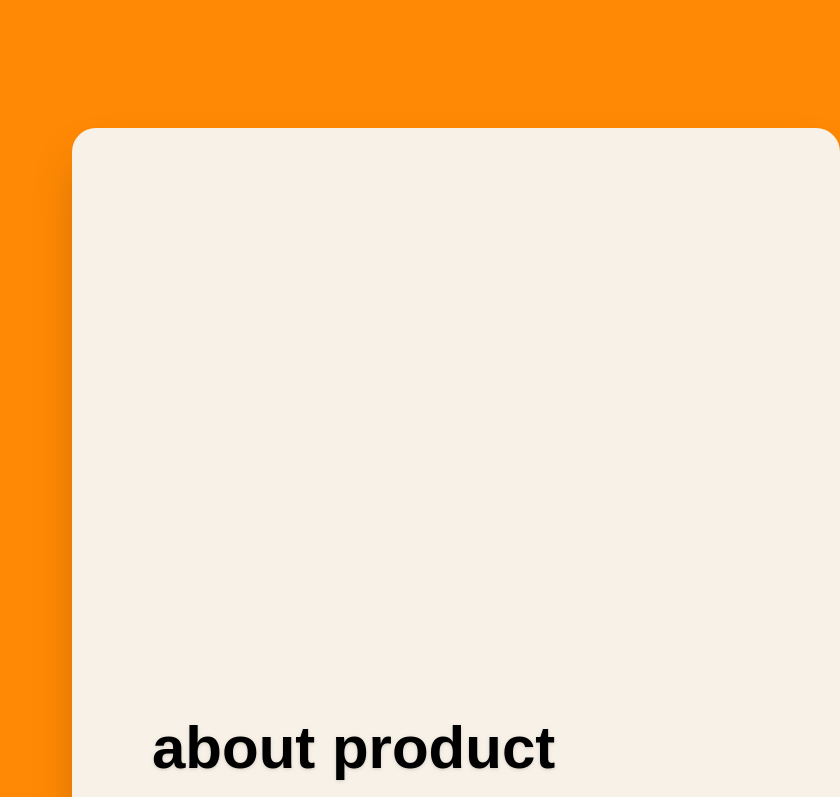
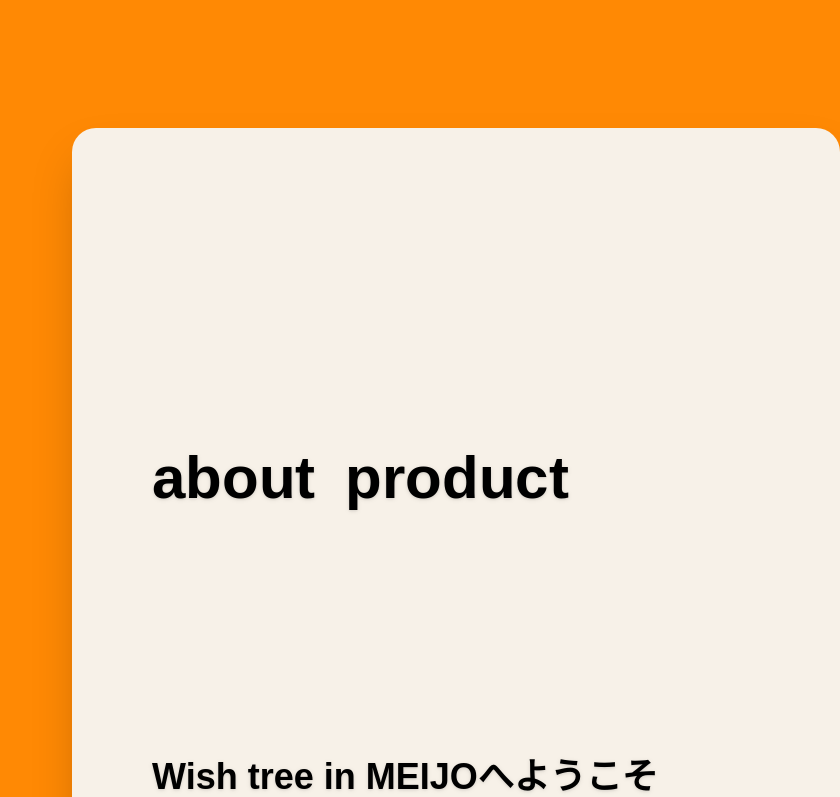
Before and after one commit to CreativeLab2025/wish-tree-in-MEIJO-lp, a Next.js app in the folder frontend/: page /prot in a window 1280 px wide. Shown: the part 2000-2797 px from the top of the page, without its empty margins (440-1280 px from the left). Built offline with nearby package versions, Linux system fonts and the light colour scheme.

Commit message:
可愛いアニメーション

```diff
--- /dev/null
+++ b/frontend/src/components/AnimateOnInView.tsx
@@ -0,0 +1,54 @@
+import React, { useRef, useEffect, useState, type ElementType, type CSSProperties, type ReactNode } from 'react';
+
+interface AnimateOnInViewProps {
+  children: ReactNode | ((props: { isVisible: boolean }) => ReactNode);
+  className: string; // 付与するアニメーションクラス
+  triggerOnce?: boolean; // 一度だけ発火するか
+  as?: ElementType; // ラップするタグ名
+  style?: CSSProperties;
+}
+
+const AnimateOnInView: React.FC<AnimateOnInViewProps> = ({
+  children,
+  className,
+  triggerOnce = true,
+  as: Tag = 'div',
+  style,
+}) => {
+  const ref = useRef<HTMLElement | null>(null);
+  const [isVisible, setIsVisible] = useState(false);
+
+  useEffect(() => {
+    const node = ref.current;
+    if (!node) return;
+    const observer = new window.IntersectionObserver(
+      ([entry]) => {
+        if (entry.isIntersecting) {
+          setIsVisible(true);
+          if (triggerOnce) observer.disconnect();
+        } else if (!triggerOnce) {
+          setIsVisible(false);
+        }
+      },
+      { threshold: 0.2 }
+    );
+    observer.observe(node);
+    return () => observer.disconnect();
+  }, [triggerOnce]);
+
+  const content = typeof children === 'function'
+    ? (children as (props: { isVisible: boolean }) => ReactNode)({ isVisible })
+    : children;
+
+  return (
+    <Tag
+      ref={ref}
+      className={isVisible ? className : ''}
+      style={style}
+    >
+      {content}
+    </Tag>
+  );
+};
+
+export default AnimateOnInView;
--- /dev/null
+++ b/frontend/src/components/intro/abot.css
@@ -0,0 +1,46 @@
+.falling-char {
+  display: inline-block;
+  opacity: 0;
+  transform: translateY(-40px) scale(0.8) rotate(-10deg);
+  animation: fallIn 0.6s cubic-bezier(0.23, 1, 0.32, 1) forwards;
+}
+
+@keyframes fallIn {
+  0% {
+    opacity: 0;
+    transform: translateY(-40px) scale(0.8) rotate(-10deg);
+  }
+  60% {
+    opacity: 1;
+    transform: translateY(10px) scale(1.05) rotate(2deg);
+  }
+  80% {
+    transform: translateY(-4px) scale(0.98) rotate(-2deg);
+  }
+  100% {
+    opacity: 1;
+    transform: translateY(0) scale(1) rotate(0deg);
+  }
+}
+
+.animate-fadein-section {
+  animation: fadeInSection 1.2s ease 0.2s both;
+}
+@keyframes fadeInSection {
+  from { opacity: 0; transform: scale(0.98); }
+  to { opacity: 1; transform: scale(1); }
+}
+
+.animate-fadein-up {
+  animation: fadeInUp 1s cubic-bezier(0.23, 1, 0.32, 1) both;
+}
+@keyframes fadeInUp {
+  from {
+    opacity: 0;
+    transform: translateY(30px);
+  }
+  to {
+    opacity: 1;
+    transform: translateY(0);
+  }
+}
--- a/frontend/src/components/intro/abot.tsx
+++ b/frontend/src/components/intro/abot.tsx
@@ -1,23 +1,68 @@
-import React from 'react';
+import React, { useRef, useEffect, useState } from 'react';
 import Link from 'next/link';
+import AnimateOnInView from '../AnimateOnInView';
+import './abot.css'; // カスタムCSSをインポート
+
+const title = "about product";
 
 export default function Abot() {
+  const sectionRef = useRef<HTMLDivElement>(null);
+  const [isVisible, setIsVisible] = useState(false);
+
+  useEffect(() => {
+    const observer = new window.IntersectionObserver(
+      ([entry]) => {
+        if (entry.isIntersecting) {
+          setIsVisible(true);
+          observer.disconnect(); // 一度だけ発火
+        }
+      },
+      { threshold: 0.2 }
+    );
+    if (sectionRef.current) {
+      observer.observe(sectionRef.current);
+    }
+    return () => observer.disconnect();
+  }, []);
+
   return (
-    <section className="z-[100] max-w-3xl h-200px ml-auto flex flex-col justify-center py-80 my-32 px-10 md:py-80 md:px-20 bg-[#F7F1E8] rounded-3xl shadow-2xl text-left">
-      <h2 className="text-4xl md:text-6xl font-extrabold mb-6 text-black drop-shadow"style={{ lineHeight: 10.0 }}>about product</h2>
-      <h3 className="text-2xl md:text-4xl font-bold mb-10 text-black drop-shadow"style={{ lineHeight: 2.5 }}>Wish tree in MEIJOへようこそ</h3>
-      <p className="mb-12 text-xl md:text-2xl text-black tracking-wide" style={{ lineHeight: 2.5 }}>
+    <section className={"z-[100] max-w-3xl h-200px ml-auto flex flex-col justify-center py-80 my-32 px-10 md:py-80 md:px-20 bg-[#F7F1E8] rounded-3xl shadow-2xl text-left"}>
+      <AnimateOnInView className="" triggerOnce as="h2">
+        {({ isVisible }: { isVisible: boolean }) => (
+          <span className="text-4xl md:text-6xl font-extrabold mb-6 text-black drop-shadow flex flex-wrap" style={{ lineHeight: 1.0 }}>
+            {title.split("").map((char, i) => (
+              <span
+                key={i}
+                className={isVisible ? "falling-char" : ''}
+                style={{
+                  animationDelay: `${i * 0.07}s`,
+                  display: char === " " ? "inline-block" : undefined,
+                  minWidth: char === " " ? "0.5em" : undefined,
+                }}
+              >
+                {char === " " ? '\u00A0' : char}
+              </span>
+            ))}
+          </span>
+        )}
+      </AnimateOnInView>
+      {/* ここに余分な空白を入れる */}
+      <div style={{ height: '200px' }}></div>
+      <h3 className={`text-2xl md:text-4xl font-bold mb-10 text-black drop-shadow ${isVisible ? 'animate-fadein-up' : ''}`} style={{ lineHeight: 2.5 }}>
+        Wish tree in MEIJOへようこそ
+      </h3>
+      <p className={`mb-12 text-xl md:text-2xl text-black tracking-wide ${isVisible ? 'animate-fadein-up' : ''}`} style={{ lineHeight: 2.5 }}>
         名城大学100周年を記念して作成されたこのプロダクト。
       </p>
-      <p className="mb-12 text-xl md:text-2xl text-black tracking-wide" style={{ lineHeight: 2.5 }}>
+      <p className={`mb-12 text-xl md:text-2xl text-black tracking-wide ${isVisible ? 'animate-fadein-up' : ''}`} style={{ lineHeight: 2.5 }}>
         この木にお願い事を書いた実を投げ込むと、そのお願いが叶うというものです。
       </p>
-      <p className="mb-12 text-xl md:text-2xl text-back tracking-wide" style={{ lineHeight: 2.5 }}>
+      <p className={`mb-12 text-xl md:text-2xl text-back tracking-wide ${isVisible ? 'animate-fadein-up' : ''}`} style={{ lineHeight: 2.5 }}>
         皆さんこの木にお願い事を投げ込んでみませんか？
       </p>
       <Link href="#ar">
         <button
-          className="bg-gradient-to-r from-yellow-400 via-orange-400 to-orange-600 text-white font-bold text-2xl md:text-3xl rounded-full px-12 py-5 shadow-xl hover:scale-105 hover:shadow-2xl transition-all duration-200 flex items-center gap-3"
+          className={`bg-gradient-to-r from-yellow-400 via-orange-400 to-orange-600 text-white font-bold text-2xl md:text-3xl rounded-full px-12 py-5 shadow-xl hover:scale-105 hover:shadow-2xl transition-all duration-200 flex items-center gap-3 ${isVisible ? 'animate-fadein-up' : ''}`}
         >
           <span className="text-white text-3xl">→</span> ARに行く
         </button>
--- a/frontend/src/components/intro/ideatech.tsx
+++ b/frontend/src/components/intro/ideatech.tsx
@@ -1,14 +1,51 @@
-import React from 'react';
+import React, { useRef, useEffect, useState } from 'react';
 import Link from 'next/link';
+import AnimateOnInView from '../AnimateOnInView';
+
+const title = "Ideatech";
 
 export default function Ideatech() {
+  const sectionRef = useRef<HTMLDivElement>(null);
+  const [isVisible, setIsVisible] = useState(false);
+
+  useEffect(() => {
+    const observer = new window.IntersectionObserver(
+      ([entry]) => {
+        if (entry.isIntersecting) {
+          setIsVisible(true);
+          observer.disconnect(); // 一度だけ発火
+        }
+      },
+      { threshold: 0.2 }
+    );
+    if (sectionRef.current) {
+      observer.observe(sectionRef.current);
+    }
+    return () => observer.disconnect();
+  }, []);
+
   return (
     <section className="z-[100] max-w-3xl h-200px ml-0 flex flex-col justify-center items-start py-80 my-32 px-10 md:py-80 md:px-20 bg-orange-400 rounded-3xl shadow-2xl text-left">
-      <h2 className="text-4xl md:text-6xl font-extrabold mb-6 text-white drop-shadow"style={{ lineHeight: 10.0 }}>Ideatech</h2>
-      <h3 className="text-2xl md:text-4xl font-bold mb-10 text-white drop-shadow"style={{ lineHeight: 2.5 }}>Wish tree in MEIJOへようこそ</h3>
-      <p className="mb-12 text-xl md:text-2xl text-white tracking-wide" style={{ lineHeight: 2.5 }}>
-        名城大学100周年を記念して作成されたこのプロダクト。
-      </p>
+      <AnimateOnInView className="" triggerOnce as="h2">
+        {({ isVisible }: { isVisible: boolean }) => (
+          <span className="text-4xl md:text-6xl font-extrabold mb-6 text-white drop-shadow flex flex-wrap" style={{ lineHeight: 1.0 }}>
+            {title.split("").map((char, i) => (
+              <span
+                key={i}
+                className={isVisible ? "falling-char" : ''}
+                style={{
+                  animationDelay: `${i * 0.07}s`,
+                  display: char === " " ? "inline-block" : undefined,
+                  minWidth: char === " " ? "0.5em" : undefined,
+                }}
+              >
+                {char === " " ? '\u00A0' : char}
+              </span>
+            ))}
+          </span>
+        )}
+      </AnimateOnInView>
+
       <p className="mb-12 text-xl md:text-2xl text-white tracking-wide" style={{ lineHeight: 2.5 }}>
         この木にお願い事を書いた実を投げ込むと、そのお願いが叶うというものです。
       </p>
--- a/frontend/src/components/intro/jogiken.tsx
+++ b/frontend/src/components/intro/jogiken.tsx
@@ -1,10 +1,49 @@
-import React from 'react';
+import React, { useRef, useEffect, useState } from 'react';
 import Link from 'next/link';
+import AnimateOnInView from '../AnimateOnInView';
+
+const title = "情報技術研究部";
 
 export default function Jogiken() {
+  const sectionRef = useRef<HTMLDivElement>(null);
+  const [isVisible, setIsVisible] = useState(false);
+
+  useEffect(() => {
+    const observer = new window.IntersectionObserver(
+      ([entry]) => {
+        if (entry.isIntersecting) {
+          setIsVisible(true);
+          observer.disconnect(); // 一度だけ発火
+        }
+      },
+      {threshold: 0.2}
+    );
+    if (sectionRef.current) {
+      observer.observe(sectionRef.current);
+    }
+    return () => observer.disconnect();
+  }, []);
   return (
     <section className="z-[100] max-w-3xl h-200px ml-0 flex flex-col justify-center items-start py-80 my-32 px-10 md:py-80 md:px-20 bg-[#F7F1E8] rounded-3xl shadow-2xl text-left">
-      <h2 className="text-4xl md:text-6xl font-extrabold mb-6 text-black drop-shadow"style={{ lineHeight: 10.0 }}>情報技術研究部</h2>
+      <AnimateOnInView className="" triggerOnce as="h2">
+        {({ isVisible }: { isVisible: boolean }) => (
+          <span className="text-4xl md:text-6xl font-extrabold mb-6 text-black drop-shadow flex flex-wrap" style={{ lineHeight: 1.0 }}>
+            {title.split("").map((char, i) => (
+              <span
+                key={i}
+                className={isVisible ? "falling-char" : ''}
+                style={{
+                  animationDelay: `${i * 0.07}s`,
+                  display: char === " " ? "inline-block" : undefined,
+                  minWidth: char === " " ? "0.5em" : undefined,
+                }}
+              >
+                {char === " " ? '\u00A0' : char}
+              </span>
+            ))}
+          </span>
+        )}
+      </AnimateOnInView>
       <h3 className="text-2xl md:text-4xl font-bold mb-10 text-black drop-shadow"style={{ lineHeight: 2.5 }}>Wish tree in MEIJOへようこそ</h3>
       <p className="mb-12 text-xl md:text-2xl text-black tracking-wide" style={{ lineHeight: 2.5 }}>
         名城大学100周年を記念して作成されたこのプロダクト。
```
